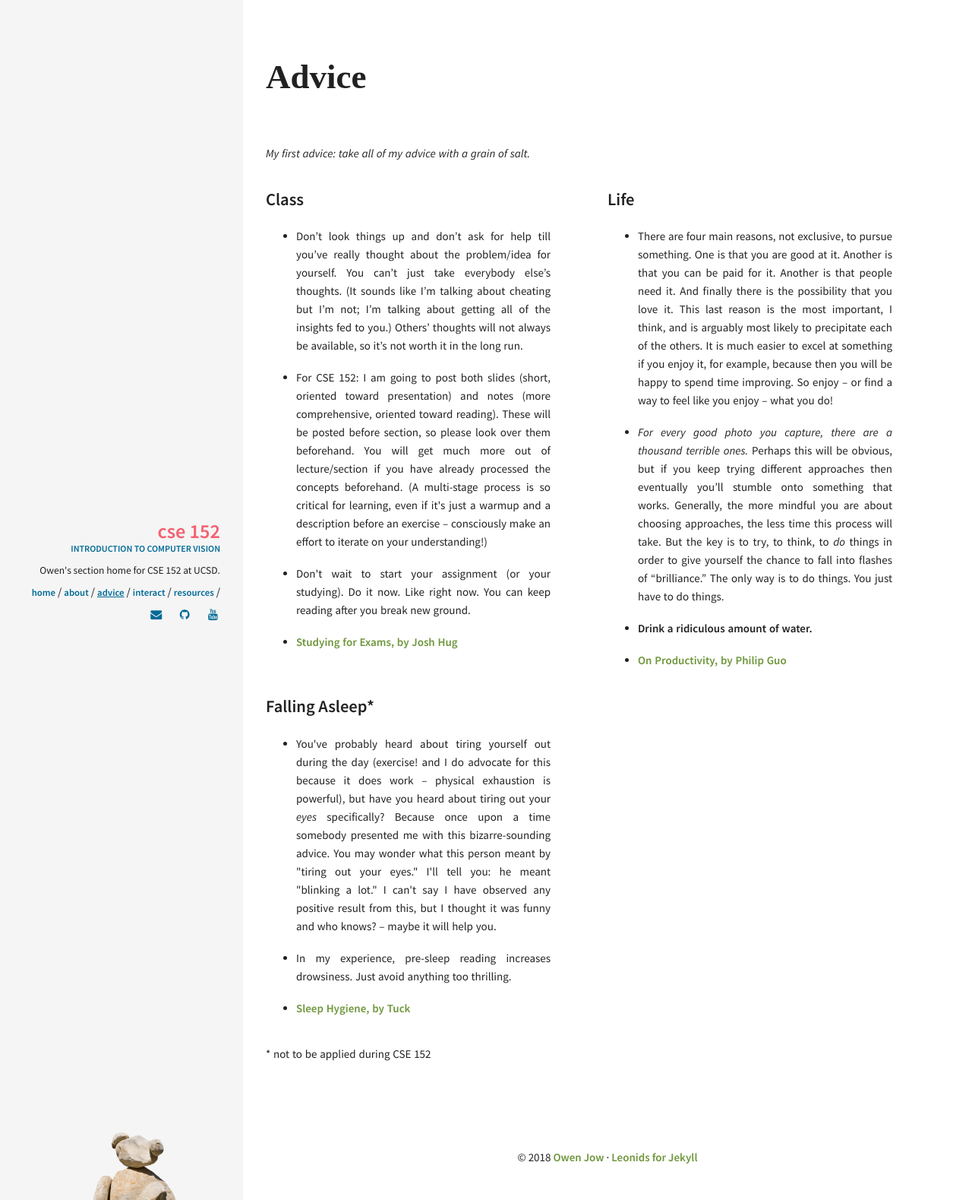
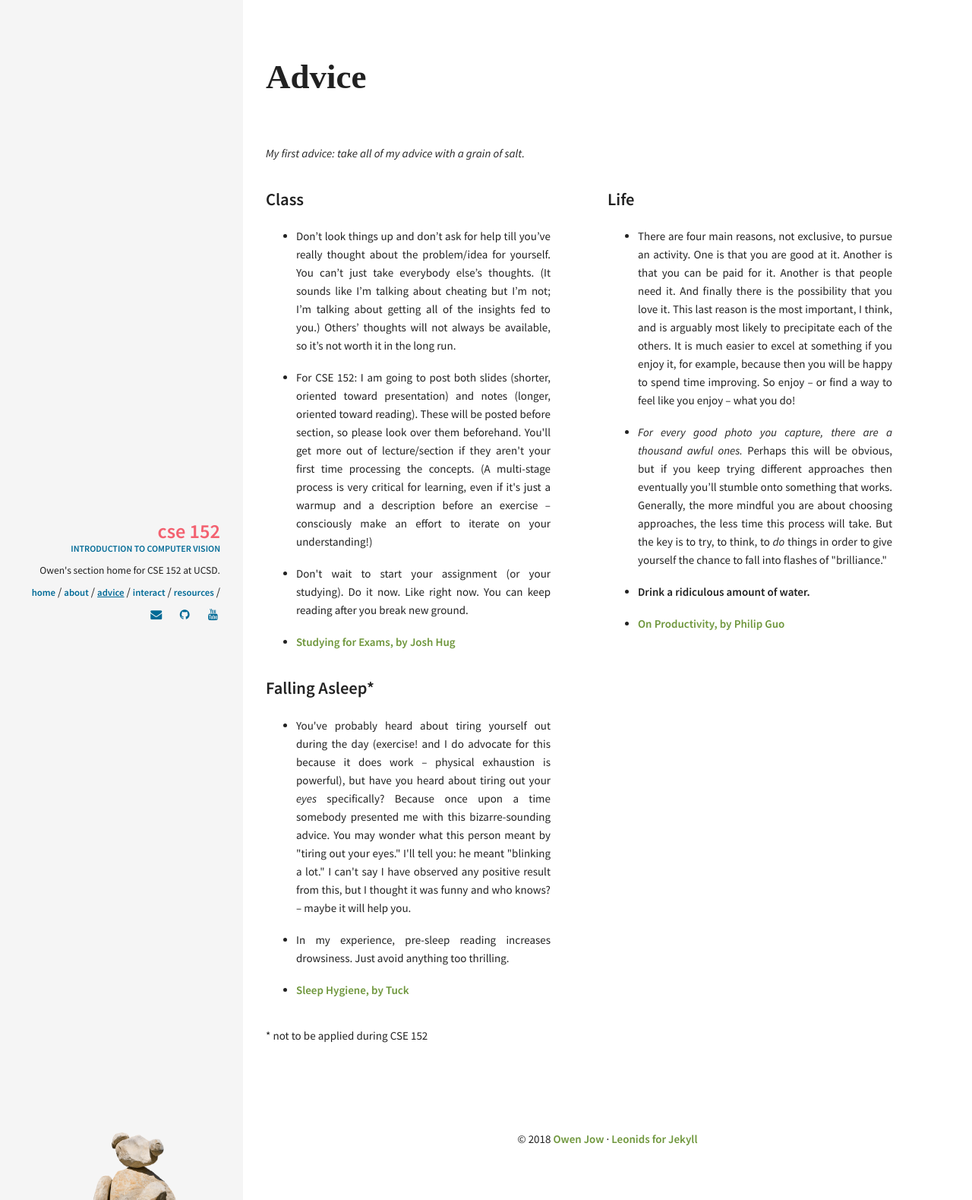
Before and after one commit to ohjay/cse152, a Jekyll site: the page built from pages/advice.md, in a window 1280 px wide. Shown: the whole page at 76% size. Built offline with Jekyll 4.4.1, drawn with Linux system fonts in a browser that asks for light colours; some web fonts are replaced; comment, search, counter and statistics services are not loaded.

Commit message:
standardize spacing

```diff
--- a/_includes/about/cse152.html
+++ b/_includes/about/cse152.html
@@ -1,9 +1,7 @@
 <h2>What is CSE 152?</h2>
 
 <div>
-  CSE 152 is a class about computer vision, i.e. acquiring meaning from images, i.e. teaching computers to <em>see</em>, to perform the visual processing that humans are capable of and more.
+  <p>CSE 152 is a class about computer vision, i.e. acquiring meaning from images, i.e. teaching computers to <em>see</em>, to perform the visual processing that humans are capable of and more.</p>
 
-  <br /><br />
-
-  We will cover the topics shown in the course roadmap to the right. Excitingly, Prof. Su is updating the course this semester to provide a more comprehensive (including modern) CV foundation, with topics such as normalized cuts, semantic segmentation, and deep learning.
+  <p>We will cover the topics shown in the course roadmap to the right. Excitingly, Prof. Su is updating the course this semester to provide a more comprehensive (including modern) CV foundation, with topics such as normalized cuts, semantic segmentation, and deep learning.</p>
 </div>
--- a/_includes/about/main.html
+++ b/_includes/about/main.html
@@ -1,9 +1,7 @@
 <h2><span class="impactful" data-i18n="skills.my_skills">About</span></h2>
 
 <div>
-  I'm Owen and this is my website for CSE 152 at UCSD. If you're interested in me, check out my <a href="https://owenjow.xyz/bio">biographical sketch</a>. If you're interested in CSE 152, check out the <a href="https://ucsd-cse-152.github.io">class website</a> or the description and roadmap on this page. If you're interested in UCSD, try a Google search. :)
+  <p>I'm Owen and this is my website for CSE 152 at UCSD. If you're interested in me, check out my <a href="https://owenjow.xyz/bio">biographical sketch</a>. If you're interested in CSE 152, check out the <a href="https://ucsd-cse-152.github.io">class website</a> or the description and roadmap on this page. If you're interested in UCSD, try a Google search. :)</p>
 
-  <br /><br />
-
-  Feel free to contact me at owen [at] eng.ucsd.edu or via <a href="https://goo.gl/forms/SOf36bBsLVjCRYhu2">anonymous form</a>. I would love to have feedback about anything at all.
+  <p>Feel free to contact me at owen [at] eng.ucsd.edu or via <a href="https://goo.gl/forms/SOf36bBsLVjCRYhu2">anonymous form</a>. I would love to have feedback about anything at all.</p>
 </div>
--- a/_sass/components/_typography.scss
+++ b/_sass/components/_typography.scss
@@ -94,6 +94,6 @@ small,
 
 p {
   margin: 1.2em 0;
-  word-spacing: 0.05em;
+  word-spacing: 0.01em;
   line-height: 1.6em;
 }
--- a/pages/advice.md
+++ b/pages/advice.md
@@ -15,7 +15,7 @@ _My first advice: take all of my advice with a grain of salt._
           <p>Don’t look things up and don’t ask for help till you’ve really thought about the problem/idea for yourself. You can’t just take everybody else’s thoughts. (It sounds like I’m talking about cheating but I’m not; I’m talking about getting all of the insights fed to you.) Others’ thoughts will not always be available, so it’s not worth it in the long run.</p>
         </li>
         <li>
-          <p>For CSE 152: I am going to post both slides (short, oriented toward presentation) and notes (more comprehensive, oriented toward reading). These will be posted before section, so please look over them beforehand. You will get much more out of lecture/section if you have already processed the concepts beforehand. (A multi-stage process is so critical for learning, even if it's just a warmup and a description before an exercise – consciously make an effort to iterate on your understanding!)</p>
+          <p>For CSE 152: I am going to post both slides (shorter, oriented toward presentation) and notes (longer, oriented toward reading). These will be posted before section, so please look over them beforehand. You'll get more out of lecture/section if they aren't your first time processing the concepts. (A multi-stage process is very critical for learning, even if it's just a warmup and a description before an exercise – consciously make an effort to iterate on your understanding!)</p>
         </li>
         <li>
           <p>Don't wait to start your assignment (or your studying). Do it now. Like right now. You can keep reading after you break new ground.</p>
@@ -29,10 +29,10 @@ _My first advice: take all of my advice with a grain of salt._
       <h3 id="life">Life</h3>
       <ul class="bullets-unless-mobile">
         <li>
-          <p>There are four main reasons, not exclusive, to pursue something. One is that you are good at it. Another is that you can be paid for it. Another is that people need it. And finally there is the possibility that you love it. This last reason is the most important, I think, and is arguably most likely to precipitate each of the others. It is much easier to excel at something if you enjoy it, for example, because then you will be happy to spend time improving. So enjoy – or find a way to feel like you enjoy – what you do!</p>
+          <p>There are four main reasons, not exclusive, to pursue an activity. One is that you are good at it. Another is that you can be paid for it. Another is that people need it. And finally there is the possibility that you love it. This last reason is the most important, I think, and is arguably most likely to precipitate each of the others. It is much easier to excel at something if you enjoy it, for example, because then you will be happy to spend time improving. So enjoy – or find a way to feel like you enjoy – what you do!</p>
         </li>
         <li>
-          <p><em>For every good photo you capture, there are a thousand terrible ones.</em> Perhaps this will be obvious, but if you keep trying different approaches then eventually you’ll stumble onto something that works. Generally, the more mindful you are about choosing approaches, the less time this process will take. But the key is to try, to think, to <em>do</em> things in order to give yourself the chance to fall into flashes of “brilliance.” The only way is to do things. You just have to do things.</p>
+          <p><em>For every good photo you capture, there are a thousand awful ones.</em> Perhaps this will be obvious, but if you keep trying different approaches then eventually you’ll stumble onto something that works. Generally, the more mindful you are about choosing approaches, the less time this process will take. But the key is to try, to think, to <em>do</em> things in order to give yourself the chance to fall into flashes of "brilliance."</p>
         </li>
         <li>
           <p><strong>Drink a ridiculous amount of water.</strong></p>
```
Also changed, not shown: _includes/about/teaching_phil.html (+4 -10 lines).
